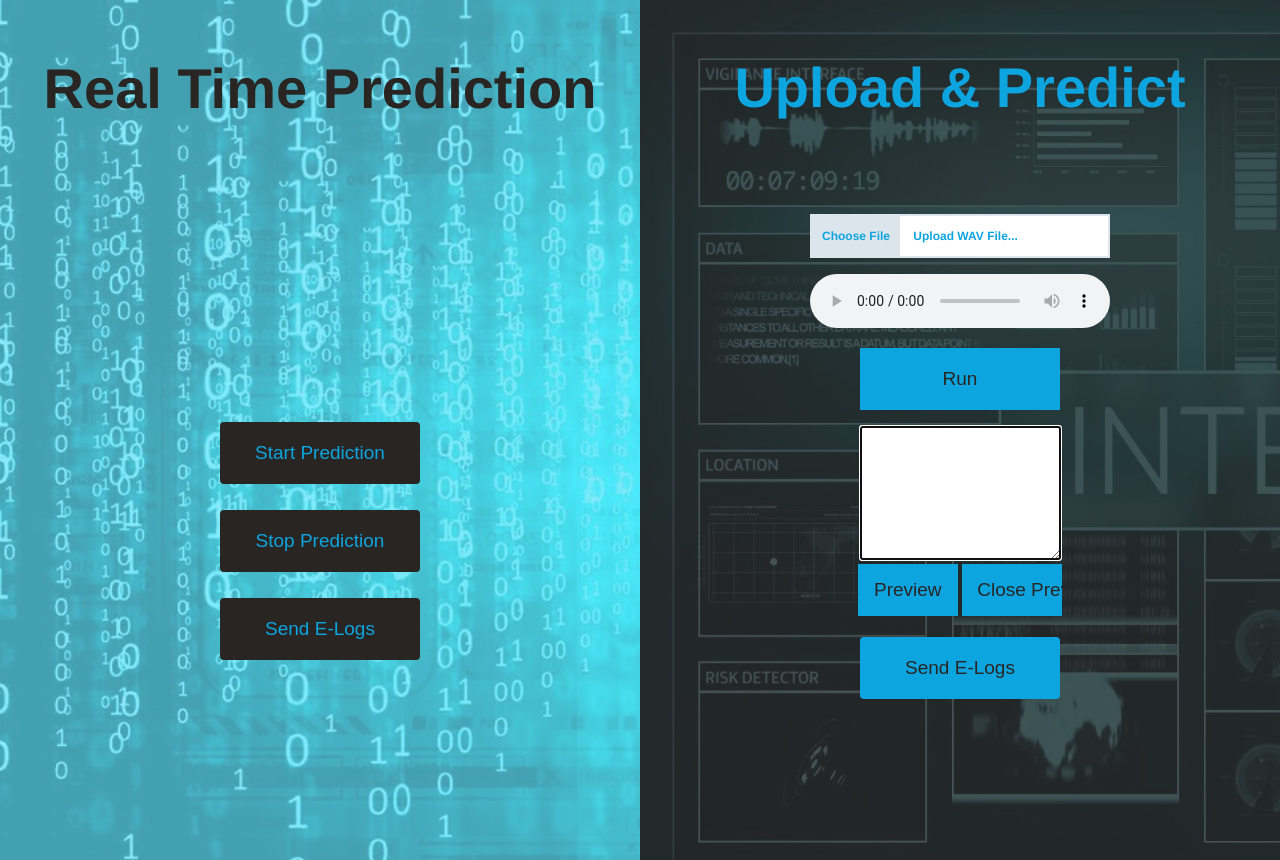
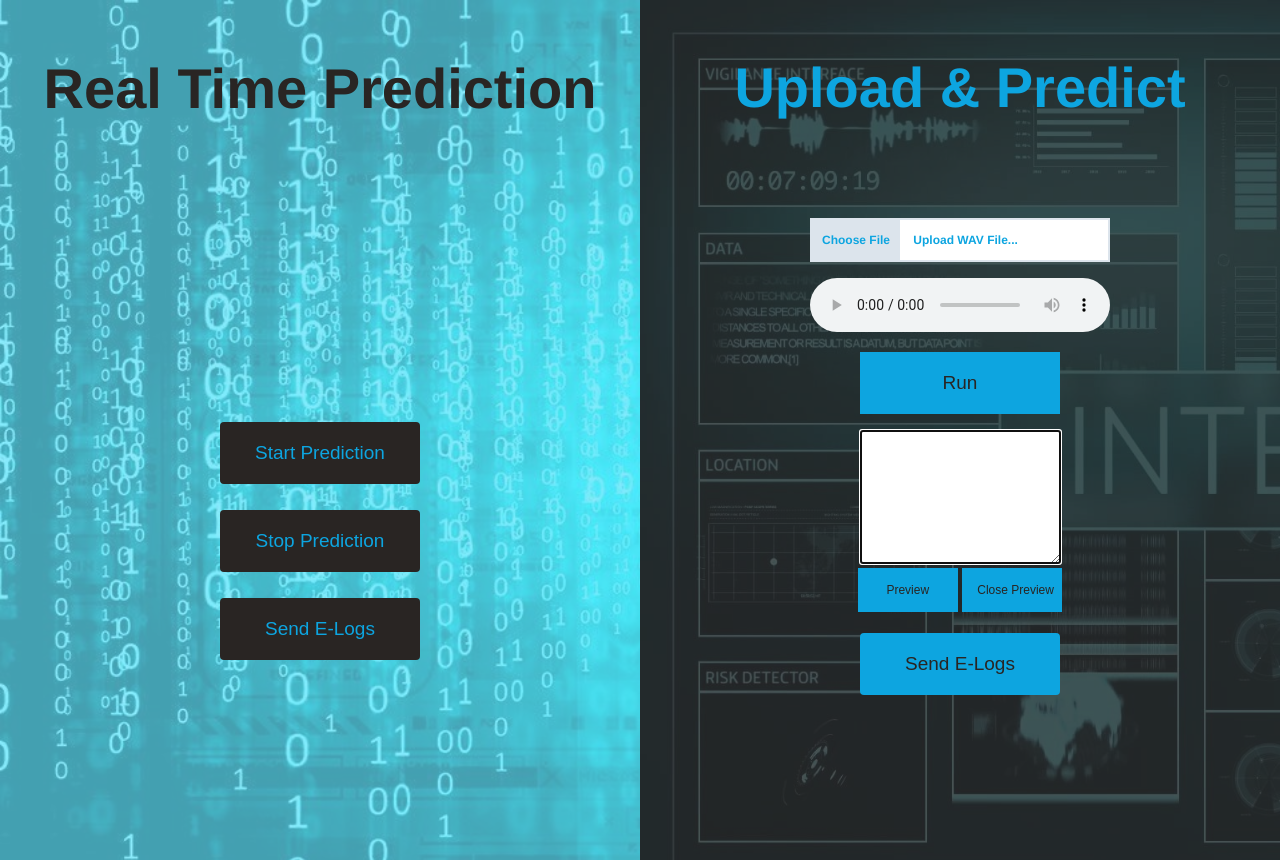
Before and after one commit to caudiopd/audiopd, a Flask app: page /index.html in a window 1280 px wide. Shown: the part 41-901 px from the top of the page. Run offline with Flask 2, Linux system fonts and the light colour scheme; some libraries are stand-ins or nearby versions.

Commit message:
Update style.css

```diff
--- a/static/style.css
+++ b/static/style.css
@@ -340,7 +340,7 @@
   position: relative;
   background-color: rgb(13, 165, 224);
   border: none;
-  font-size: 19px;
+  font-size: 12px;
   color: #292523;
   padding: 15px;
   width: 100px;
```
